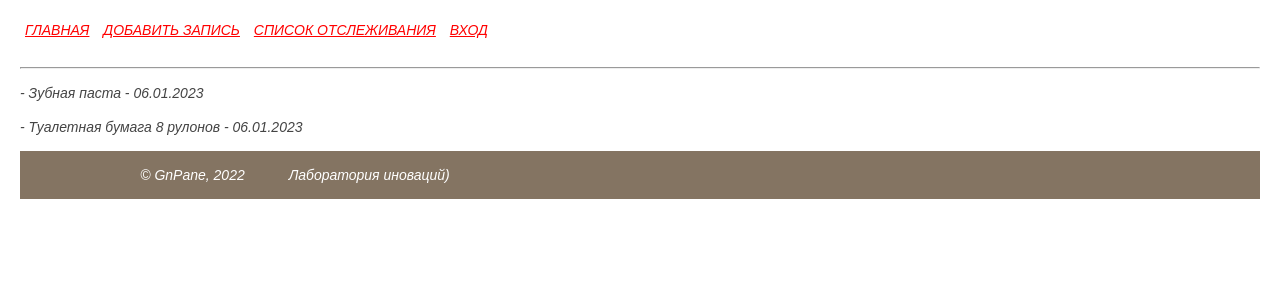
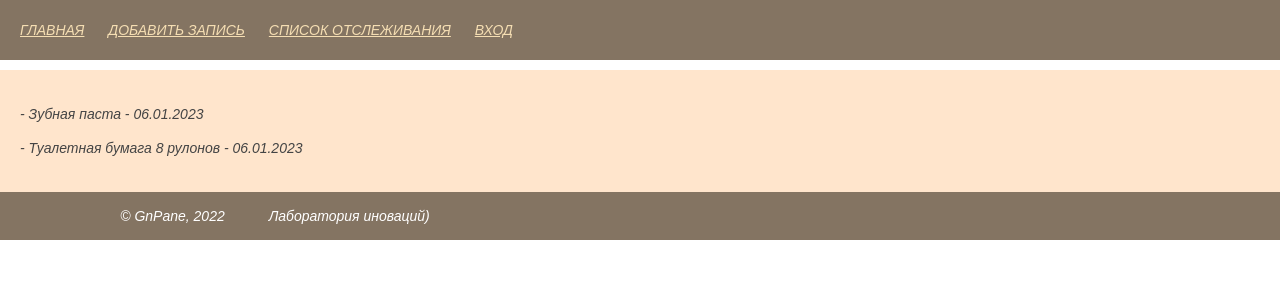
Before and after one commit to GnPane/expense_income, a Flask app: page /list in a window 1280 px wide. Shown: the top 300 px of the page. Run offline with Flask 2, Linux system fonts and the light colour scheme; some libraries are stand-ins or nearby versions.

Commit message:
UPD main.css

```diff
--- a/static/main.css
+++ b/static/main.css
@@ -1,17 +1,21 @@
 body {
-  margin: 0 20px;
+  margin: 0 0px;
   padding: 0;
   font-family: "Arial", sans-serif;
   font-size: 14px;
   line-height: 20px;
   color: #444444;
 }
+.bodybar {
+  background-color: #FFE5CC;
+  padding: 20px;
+}
 
 .navbar {
-    margin-bottom: 20px;
+    margin-bottom: 10px;
 }
 a {
-    color: red;
+    color: wheat;
 }
 p {
     font-style: italic;
@@ -29,15 +33,16 @@ span {
     color: blue;
 }
 .features {
-  width: 510px;
+  width: 100%;
   /*margin: 0 auto 30px;*/
-  padding: 20px 0;
+  padding: 20px 10px;
+  background-color: #847462;
 }
 .features p {
   display: inline-block;
   vertical-align: top;
   /*width: 15%;*/
-  margin: 0 5px;
+  margin: 0 10px;
   background-repeat: no-repeat;
   background-position: center top;
   text-transform: uppercase;
--- a/templates/base.html
+++ b/templates/base.html
@@ -59,14 +59,14 @@
 
 
 
-
+<div class="navbar">
     <nav class="features">
         <p><a href="{{ url_for('index') }}">Главная</a></p>
         <p><a href="{{ url_for('create_article') }}">Добавить запись</a></p>
         <p><a href="{{ url_for('list_cnl') }}">Список отслеживания</a></p>
         <p><a href="{{ url_for('login') }}">Вход</a></p>
     </nav>
-    <hr>
+</div>
 
     {% with messages = get_flashed_messages() %}
         {% if messages %}
@@ -77,9 +77,10 @@
         </ul>
         {% endif %}
     {% endwith %}
-
-    {% block body %}{% endblock %}
-
+<div class="bodybar">
+    {% block body %}
+    {% endblock %}
+</div>
     <footer class="site-footer">
       <div class="container">
         <p>© GnPane, 2022</p>
--- a/templates/index.html
+++ b/templates/index.html
@@ -28,7 +28,7 @@
         {% endfor %}
     </table>
     <p>Общая сумма затрат - {{ total_price }} RUB</p>
-    <p>Дневная сумма расходов - {{ price_of_day }} RUB <span>(Период c {{ date_str.date() }} по {{ date_fin.date() }})</span></p>
+    <p>Дневная сумма расходов - {{ price_of_day }} RUB <span>(Период c {{ date_str.date() }} по {{ date_fin.date() }})</span> "Целевой показатель 5000 RUB</p>
     <br>
     <hr>
     <form method="post">
```
